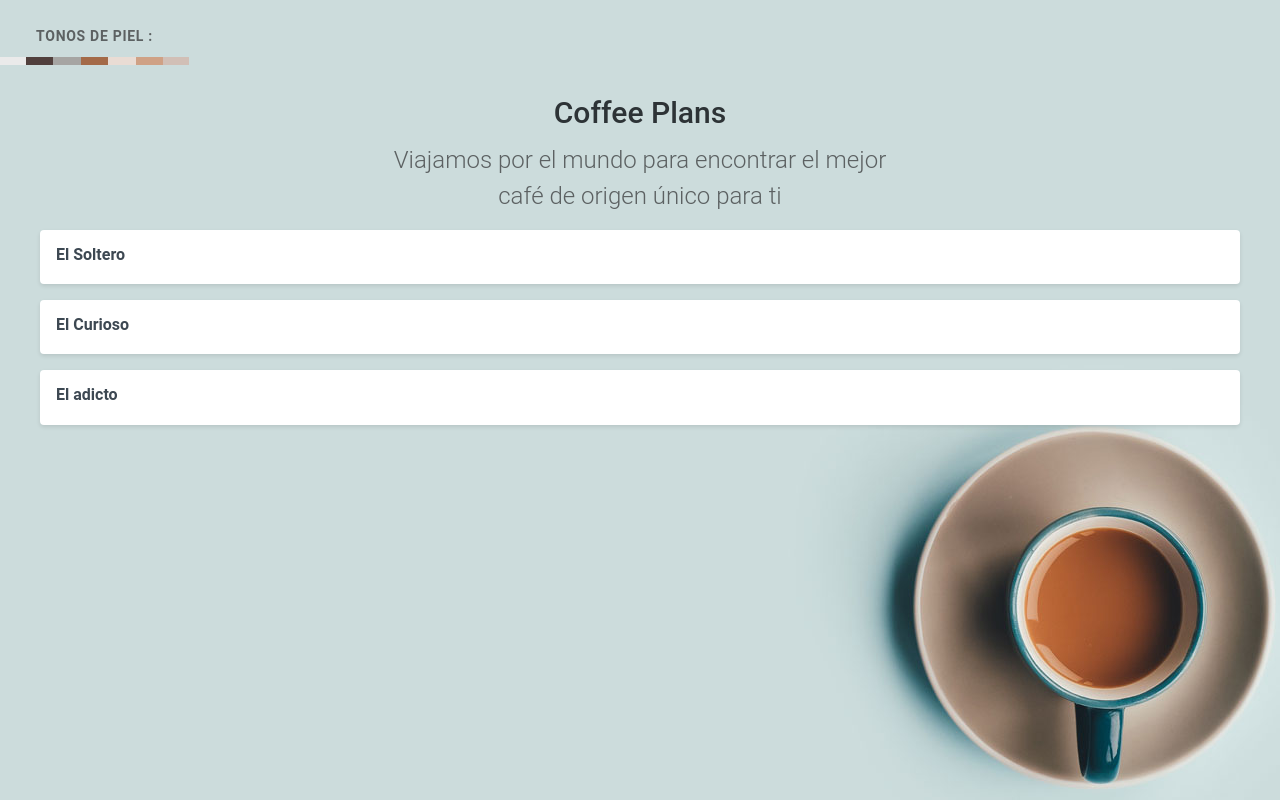
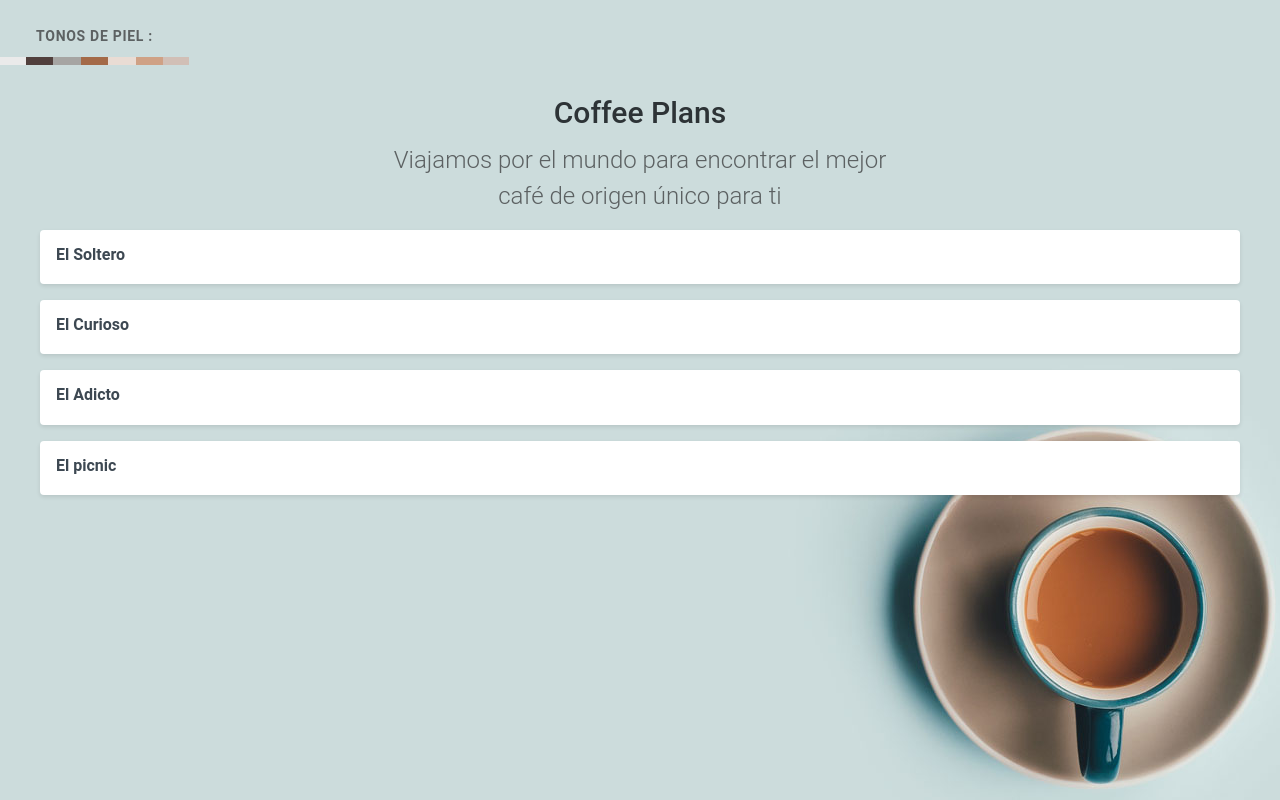
Before and after one commit to MAGOESE/DADM-_-2024TA, a Vue app: page / in a window 1280 px wide. Built offline with nearby package versions, Linux system fonts and the light colour scheme.

Commit message:
🧪 S03A03 Coffee-Plans

```diff
--- a/src/App.vue
+++ b/src/App.vue
@@ -1,9 +1,11 @@
-<script setup></script>
+<script setup>
+import PlanItem from './components/plan-item.vue'; // Importa el componente PlanItem
+</script>
 
 <template>
   <header>
     <div style="text-align: center;">
-     <br><span id="logo">TONOS DE PIEL :</span><br>
+      <br><span id="logo">TONOS DE PIEL :</span><br>
       <img src="./assets/logo.png" alt="logo">
     </div>
   </header>
@@ -16,27 +18,11 @@
     </h2>
 
     <div class="plans">
-      <div class="plan">
-        <div class="description">
-          <span class="title">
-            El Soltero
-          </span>
-        </div>
-      </div>
-      <div class="plan">
-        <div class="description">
-          <span class="title">
-            El Curioso
-          </span>
-        </div>
-      </div>
-      <div class="plan">
-        <div class="description">
-          <span class="title">
-            El adicto
-          </span>
-        </div>
-      </div>
+      <!-- Usamos el componente PlanItem en lugar de los bloques de plan -->
+      <PlanItem>El Soltero</PlanItem>
+      <PlanItem>El Curioso</PlanItem>
+      <PlanItem>El Adicto</PlanItem>
+      <PlanItem>El picnic</PlanItem>
     </div>
   </div>
 </template>
--- /dev/null
+++ b/src/components/plan-item.vue
@@ -0,0 +1,17 @@
+<template>
+    <div class="plan">
+      <div class="description">
+        <span class="title">
+          <slot></slot> <!-- Utiliza un slot para mostrar el contenido dinámico -->
+        </span>
+      </div>
+    </div>
+  </template>
+
+  <script setup>
+  // No se requiere código JavaScript adicional en este caso
+  </script>
+
+  <style scoped>
+  /* Estilos específicos para el componente, si los necesitas */
+  </style>
```
